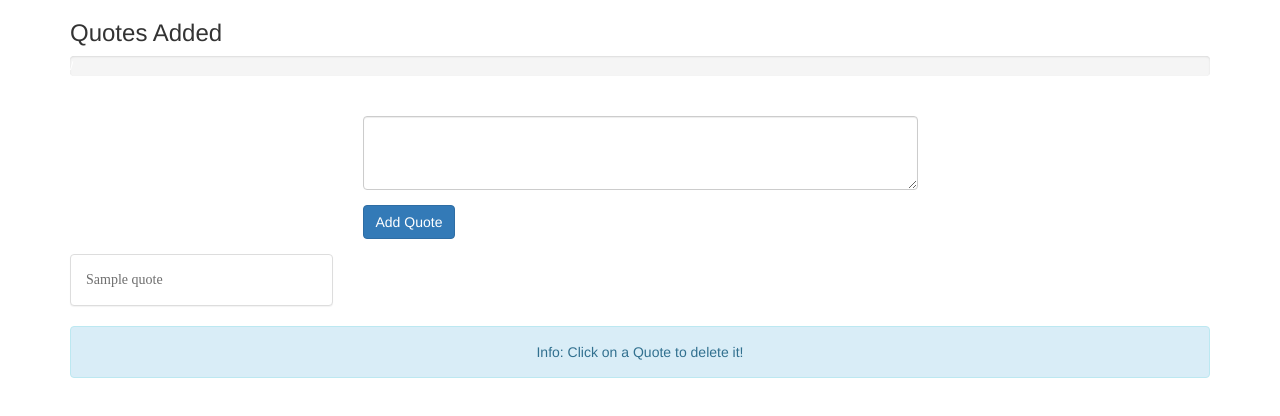
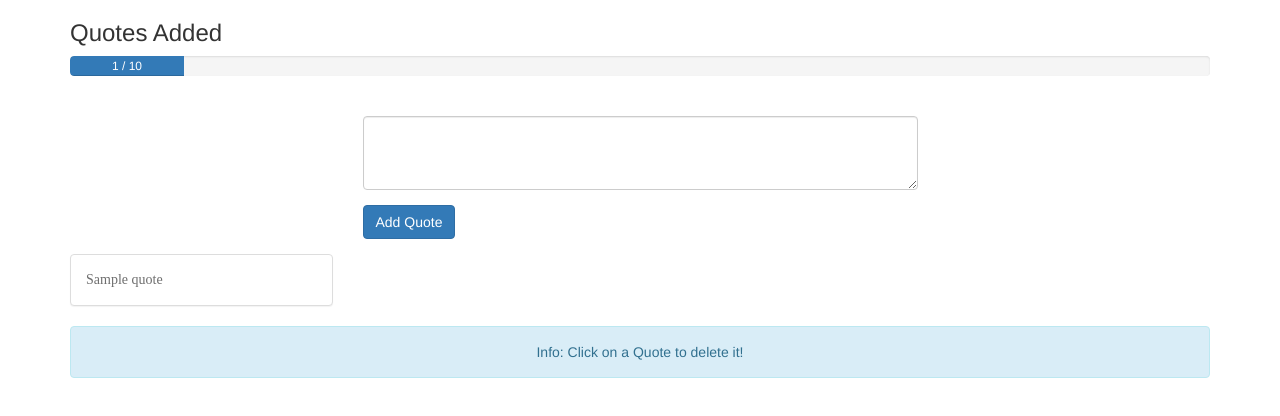
Before and after one commit to bufface/u-ms-vue, a Vue app in the folder quotes/: page / in a window 1280 px wide. Shown: the top 416 px of the page. Built offline with nearby package versions, Linux system fonts and the light colour scheme; a web font is replaced by a local one.

Commit message:
11. Finishing Touches and State Management

```diff
--- a/quotes/src/App.vue
+++ b/quotes/src/App.vue
@@ -1,6 +1,6 @@
 <template>
   <div class="container">
-    <app-header></app-header>
+    <app-header :quoteCount="quotes.length" :maxQuotes="maxQuotes"></app-header>
     <app-new-quote @quoteAdded="addQuote"></app-new-quote>
     <app-quote-grid @quoteDeleted="quoteDeleted" :quotes="quotes"></app-quote-grid>
     <div class="row">
@@ -32,6 +32,9 @@
   },
   methods: {
     addQuote(quote) {
+      if (this.quotes.length >= this.maxQuotes) {
+        return alert('Remove quotes first!')
+      }
       this.quotes.push(quote)
     },
     quoteDeleted(index) {
```
